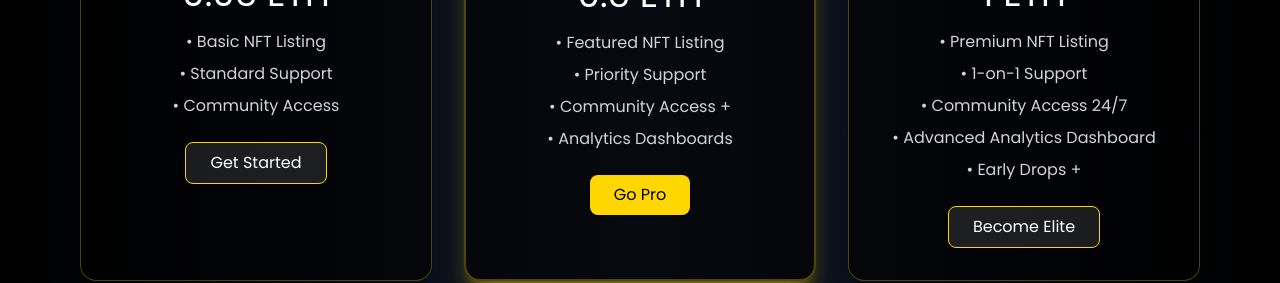
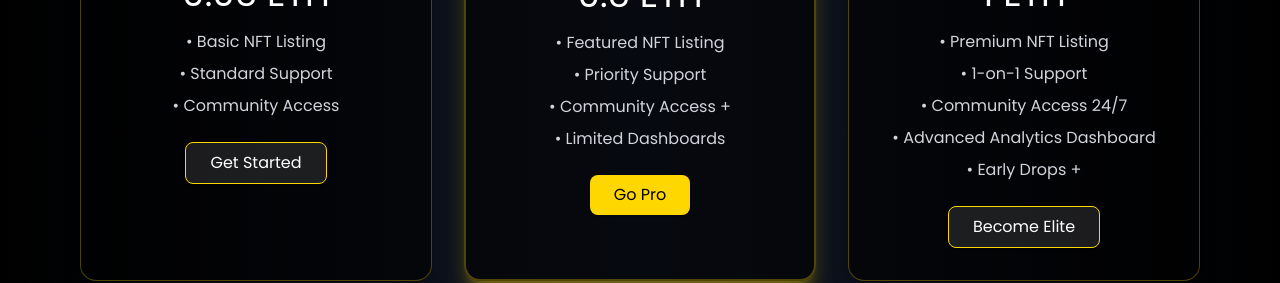
Before and after one commit to Barklegne/invincible-gg-assignmen, a React (Vite) app: page / in a window 1280 px wide. Shown: the part 1140-1423 px from the top of the page. Built offline with nearby package versions, Linux system fonts and the light colour scheme.

Commit message:
feat: NFTDetail  update 1.16

```diff
--- a/src/data/pricing.js
+++ b/src/data/pricing.js
@@ -13,7 +13,7 @@ const tiers = [
 			'Featured NFT Listing',
 			'Priority Support',
 			'Community Access +',
-			'Analytics Dashboards',
+			'Limited Dashboards',
 		],
 		cta: 'Go Pro',
 		highlight: true,
```
